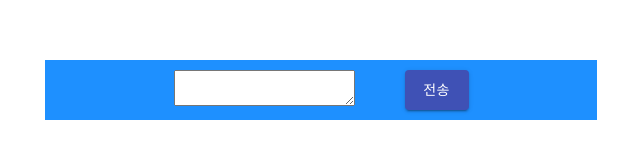
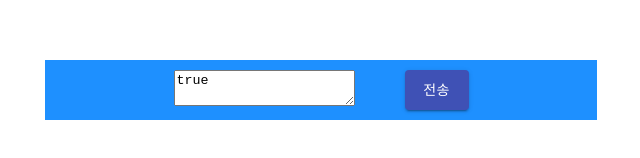
Before and after one commit to popomola/js-app-toys, a React (Create React App) app in the folder toys2postboard/: page / in a window 1280 px wide. Shown: the part 440-598 px from the top of the page, without its empty margins (319-959 px from the left). Built offline with nearby package versions, Linux system fonts and the light colour scheme.

Commit message:
Update MessageInput.js

```diff
--- a/toys2postboard/src/MessageInput.js
+++ b/toys2postboard/src/MessageInput.js
@@ -1,7 +1,7 @@
 import React from 'react';
 
 
-function MessageInput() {
+function MessageInput({message}) {
     return(
       <>
        {/*
@@ -9,9 +9,7 @@ function MessageInput() {
        */}
        <div>
            <div>
-               <textarea>
-
-               </textarea>
+               <textarea value/>
            </div>
        </div>
       </>
```
